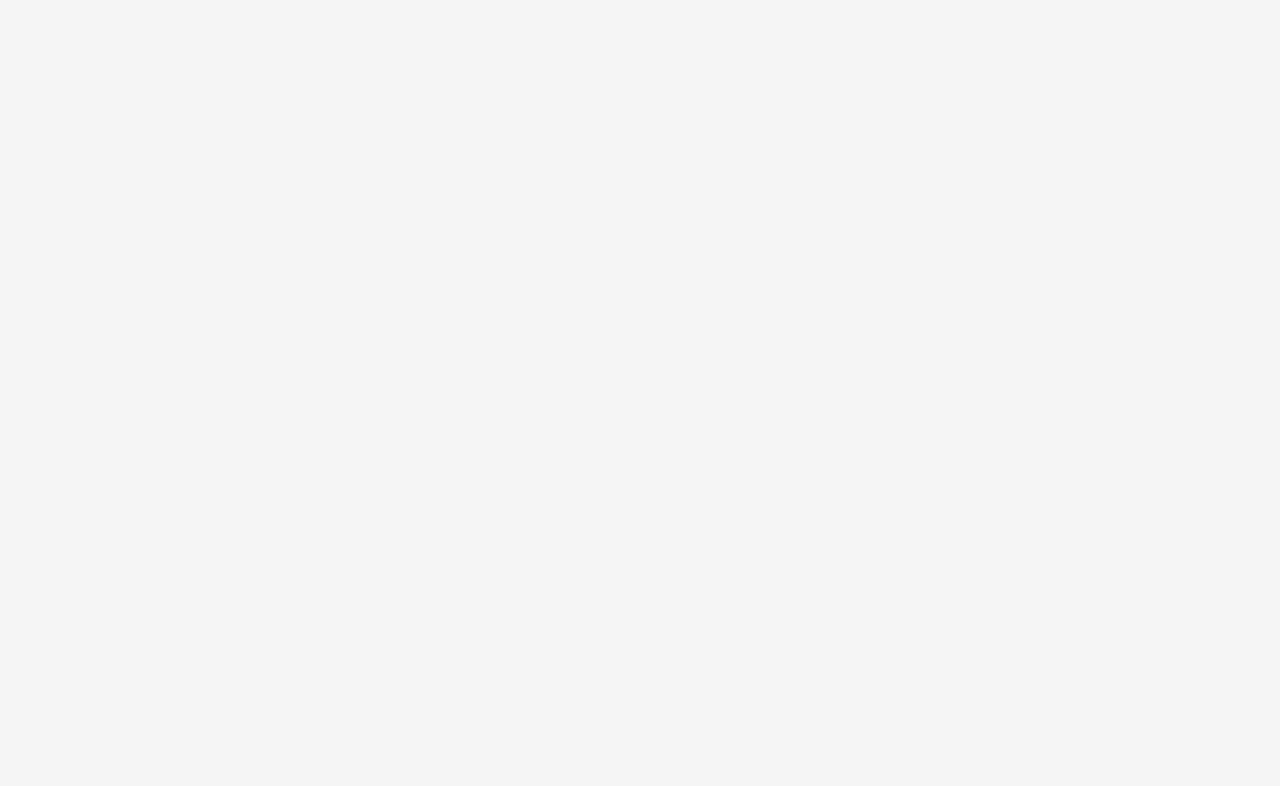
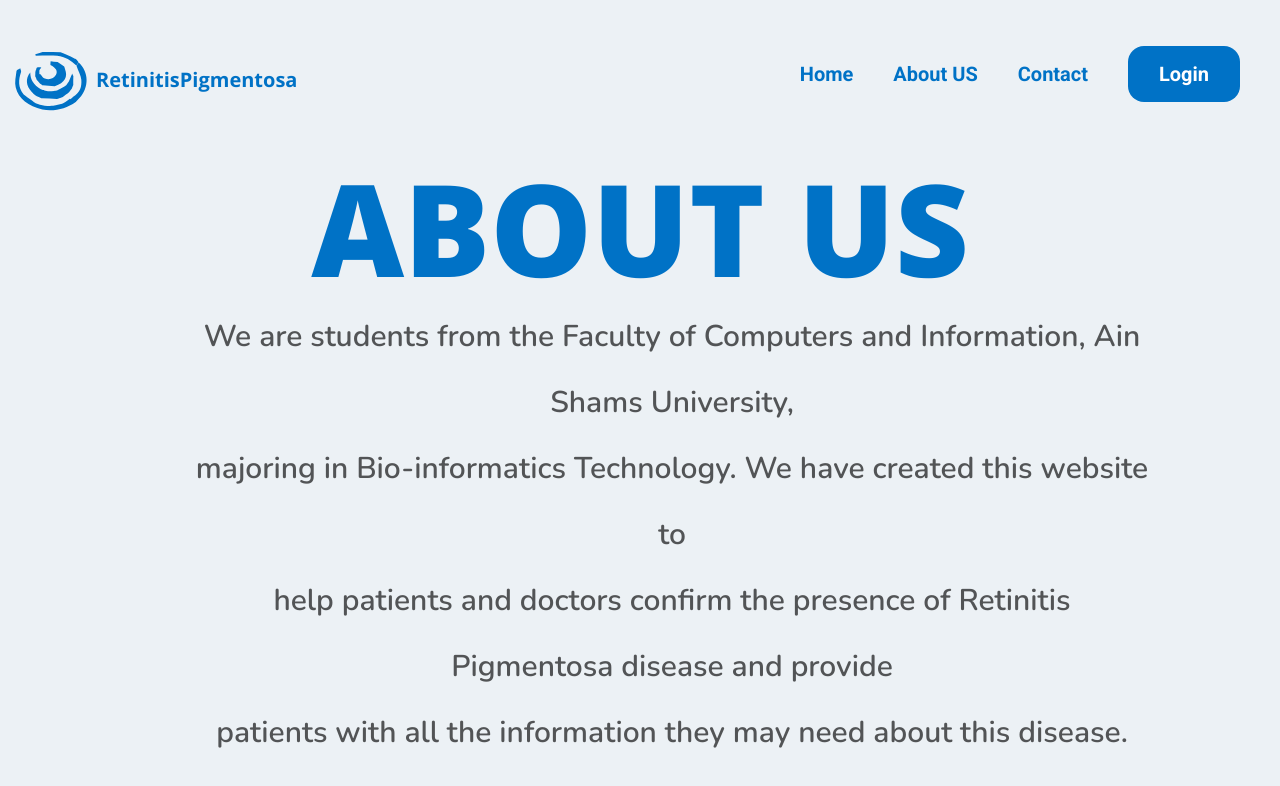
Before and after one commit to EL-Gazoly/RentinitisPigmentosa, a React (Create React App) app in the folder frontend/: page /about in a window 1280 px wide. Before the commit this address had no page. Shown: the top 786 px of the page. Built offline with nearby package versions, Linux system fonts and the light colour scheme.

Commit message:
add About page

```diff
--- a/frontend/src/App.js
+++ b/frontend/src/App.js
@@ -3,6 +3,7 @@ import Landing from './pages/Landing';
 import DragAndDrop from './pages/UploadImage';
 import SignUp from './pages/SignUp';
 import Login from './pages/Login';
+import About from './pages/About';
 import { BrowserRouter as Router, Routes, Route } from 'react-router-dom';
 
 function App() {
@@ -14,6 +15,7 @@ function App() {
           <Route path="/upload" element={<DragAndDrop />} />
           <Route path="/signup" element={<SignUp />} />
           <Route path="/login" element={<Login />} />
+          <Route path="/about" element={<About />} />
         </Routes>
       </Router>
 
--- a/frontend/src/components/Header.jsx
+++ b/frontend/src/components/Header.jsx
@@ -32,7 +32,7 @@ const Header = ({LoginOrLogout}) => {
             </div>
             <div className="landing-page-menu-right hidden mr-10 md:flex md:gap-3 lg:gap-10 self-center  items-center text-primary  font-roboto font-bold text-base lg:text-xl">
                 <Link to="/" >Home</Link>
-                <span >About US</span>
+                <Link to="/about" >About US</Link>
                 <span>Contact</span>
 
                 <Link to="/login" className=' w-20 h-12  lg:w-28 lg:h-14 rounded-xxl  bg-primary text-white font-roboto font-bold text-xl flex justify-center items-center '>{LoginOrLogout}</Link>
@@ -45,7 +45,7 @@ const Header = ({LoginOrLogout}) => {
         (
       <div ref={cardRef}  className='card-container w-20 h-20 border-2 border-border rounded bg-bg flex flex-col text-start gap-y-3 align-middle fixed right-5 top-16 '>
         <Link to="/" className=' text-primary font-roboto font-bold text-xs border-b border-line pb-1'>Home</Link>
-        <span className=' text-primary font-roboto font-bold text-xs border-b border-line'>About US</span>
+        <Link to="/" className=' text-primary font-roboto font-bold text-xs border-b border-line'>About US</Link>
         <span className=' text-primary font-roboto font-bold text-xs border-b border-line mb-1'>Contact</span>
       </div>
       )}
--- /dev/null
+++ b/frontend/src/pages/About.jsx
@@ -0,0 +1,31 @@
+import React from 'react'
+import Header from '../components/Header'
+import {Link} from 'react-router-dom'
+const About = () => {
+  return (
+    <div>
+        <div className='flex flex-col w-full h-screen bg-lightblue'>
+            <div className=' grid grid-cols-1 h-full gap-y-9 mb-10 '>
+                <Header LoginOrLogout="Login" />
+                <div className="middel text-center  grid gap-y-3 mb-16">
+                    <h1 className=' text-9xl text-primary font-sans font-extrabold uppercase' >About us</h1>
+                    <p className=' text-3xl text-babyblack font-nunito w-3/4 ml-48 leading-66 '>We are students from the Faculty of Computers and Information, Ain Shams University, <br/>
+                        majoring in Bio-informatics Technology. We have created this website to<br/>
+                        help patients and doctors confirm the presence of Retinitis Pigmentosa disease and provide<br/>
+                        patients with all the information they may need about this disease.</p>
+                </div>
+
+                <div className="bottom self-end justify-self-end flex flex-row items-center gap-x-4 mr-9">
+                    <span>Need more information?</span>
+                    <Link to='/contact' className='w-36 h-11 flex justify-center items-center text-primary font-roboto
+                     font-semibold text-sm bg-white border-2 border-primary rounded-full p-6 self-center'>Contact us</Link>
+                </div>
+
+            </div>
+        </div>
+
+    </div>
+  )
+}
+
+export default About
--- a/frontend/src/pages/Login.jsx
+++ b/frontend/src/pages/Login.jsx
@@ -8,7 +8,7 @@ const Login = () => {
     <div className=' bg-bg'>
         <div className=' flex flex-col md:flex-row w-full h-screen'>
             <div className="left order-2 mt-8 flex-1 md:mt-36 2xl:mt-72 ">
-            <div className="form grid grid-cols-1 gap-y-8 md:md:gap-11 xl:ml-12 2xl:ml-32 ">
+            <div className="form grid grid-cols-1 gap-y-8 xl:ml-12 2xl:ml-32 ">
                 <h3 className=' self-start text-3xl font-nunito font-bold caret-transparent ml-7 md:ml-5 md:text-4xl'>Log in.</h3>
                 <div className="form-group self-center flex flex-col gap-y-4 w-11/12 ml-4  caret-primary md:gap-10 xl:w-4/5 2xl:w-3/4">
                     <div className=' flex flex-col '>
--- a/frontend/tailwind.config.js
+++ b/frontend/tailwind.config.js
@@ -34,6 +34,9 @@ module.exports = {
         '120' : '31.75rem',
         '150' : '39.75rem'
       },
+      lineHeight:{
+        '66': '66px'
+      },
       colors: {
         primary: '#0072C6',
         darkPrimary: '#035EA0',
@@ -45,6 +48,7 @@ module.exports = {
         chatbg : '#B2D4ED',
         lightblack :'#3F3D56',
         babyblack : 'rgba(0, 0, 0, 0.65)',
+        lightblue : '#ECF1F5',
       },
       maxWidth : {
         'xxs' : '15rem',
```
